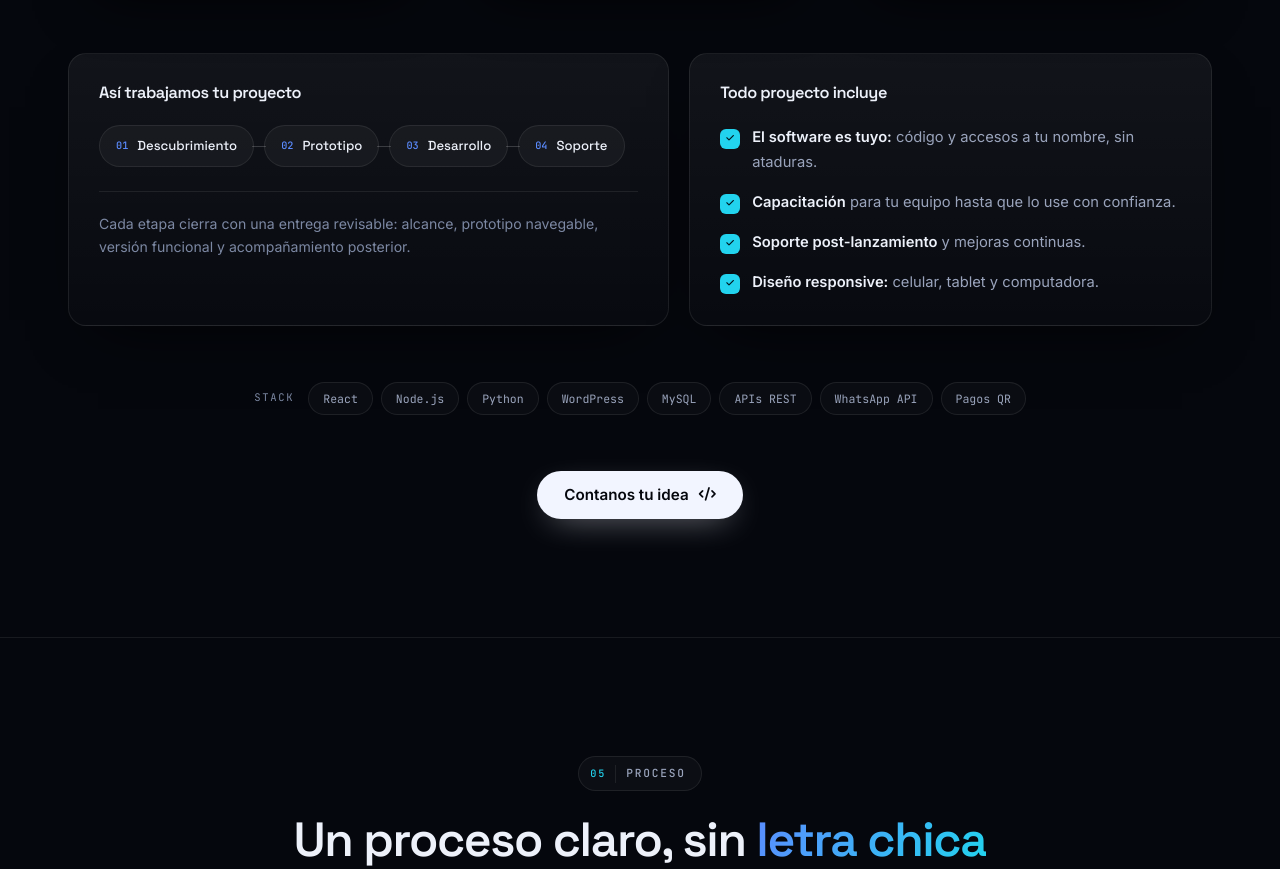
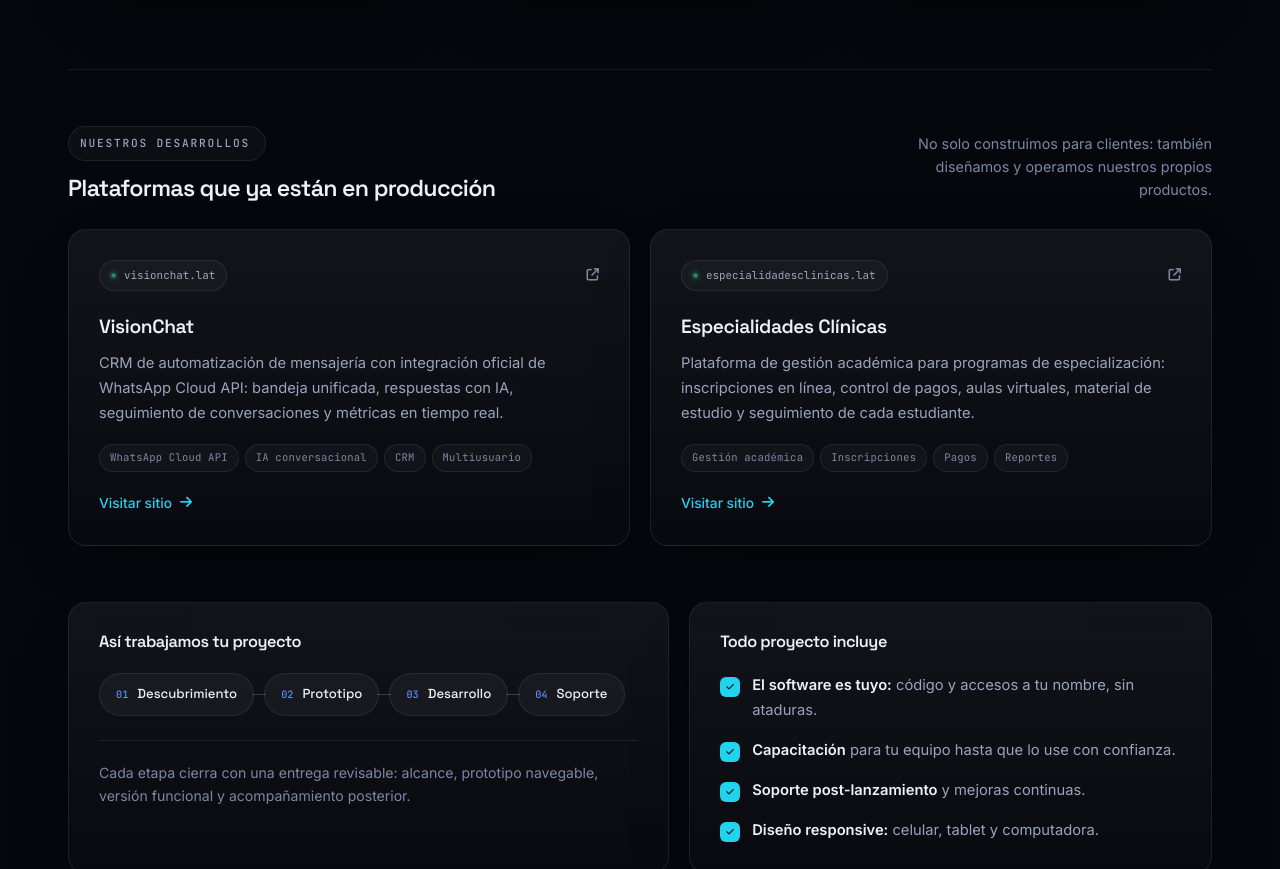
Before and after one commit to camacho2901/vision_digital_web, a plain HTML site: page index.html in a window 1280 px wide. Shown: the part 5862-6731 px from the top of the page. Drawn offline with Linux system fonts and the light colour scheme; animation ran at ten frames a second.

Commit message:
Add own products section to software

```diff
--- a/css/styles.css
+++ b/css/styles.css
@@ -885,6 +885,86 @@ body.menu-open { overflow: hidden; }
 /* =============================================
    SOFTWARE
    ============================================= */
+/* --- Desarrollos propios --- */
+.projects {
+  margin-top: 72px;
+  padding-top: 56px;
+  border-top: 1px solid var(--line);
+}
+.projects-head {
+  display: flex;
+  align-items: flex-end;
+  justify-content: space-between;
+  gap: 32px;
+  margin-bottom: 28px;
+}
+.projects-head .eyebrow { margin-bottom: 14px; }
+.projects-head h3 {
+  font-size: 1.45rem;
+  font-weight: 600;
+  letter-spacing: -0.03em;
+  color: var(--ink);
+}
+.projects-head > p {
+  max-width: 340px;
+  font-size: 0.9rem;
+  line-height: 1.6;
+  text-align: right;
+  color: var(--ink-dim);
+}
+
+.projects-grid {
+  display: grid;
+  grid-template-columns: repeat(2, 1fr);
+  gap: var(--gap);
+}
+
+.project-card { text-decoration: none; color: inherit; }
+.project-top {
+  display: flex;
+  align-items: center;
+  justify-content: space-between;
+  gap: 12px;
+  margin-bottom: 20px;
+}
+.project-domain {
+  display: inline-flex;
+  align-items: center;
+  gap: 8px;
+  max-width: 100%;
+  padding: 5px 11px;
+  font-family: var(--font-mono);
+  font-size: 0.68rem;
+  color: var(--ink-soft);
+  background: rgba(255, 255, 255, 0.03);
+  border: 1px solid var(--line);
+  border-radius: 999px;
+  overflow: hidden;
+  text-overflow: ellipsis;
+  white-space: nowrap;
+}
+.project-domain .status-dot { width: 5px; height: 5px; }
+.project-ext {
+  flex-shrink: 0;
+  font-size: 0.78rem;
+  color: var(--ink-dim);
+  transition: color 0.2s ease, transform 0.2s ease;
+}
+.project-card:hover .project-ext {
+  color: var(--accent-2);
+  transform: translate(2px, -2px);
+}
+.project-card h4 {
+  font-family: var(--font-display);
+  font-size: 1.2rem;
+  font-weight: 600;
+  letter-spacing: -0.02em;
+  color: var(--ink);
+  margin-bottom: 8px;
+}
+.project-card p { font-size: 0.92rem; }
+.project-card .arrow-link { margin-top: auto; padding-top: 20px; }
+
 .panel-grid {
   display: grid;
   grid-template-columns: 1.15fr 1fr;
@@ -1355,6 +1435,9 @@ body.menu-open { overflow: hidden; }
   .stat-item:nth-child(-n+2) { border-bottom: 1px solid var(--line); }
   .service-card--wide { grid-template-columns: 1fr; }
   .service-wide-tags { justify-content: flex-start; }
+  .projects-head { flex-direction: column; align-items: flex-start; gap: 12px; }
+  .projects-head > p { text-align: left; max-width: 520px; }
+  .projects-grid { grid-template-columns: 1fr; }
 }
 
 @media (max-width: 640px) {
--- a/index.html
+++ b/index.html
@@ -22,7 +22,7 @@
   <link rel="preconnect" href="https://fonts.gstatic.com" crossorigin>
   <link href="https://fonts.googleapis.com/css2?family=Inter:wght@400;500;600&family=JetBrains+Mono:wght@400;500;600&family=Space+Grotesk:wght@500;600;700&display=swap" rel="stylesheet">
   <link rel="stylesheet" href="https://cdnjs.cloudflare.com/ajax/libs/font-awesome/6.5.1/css/all.min.css">
-  <link rel="stylesheet" href="css/styles.css?v=10">
+  <link rel="stylesheet" href="css/styles.css?v=11">
   <noscript>
     <style>
       .reveal, .reveal-left, .reveal-right, .reveal-scale { opacity: 1; transform: none; filter: none; }
@@ -492,6 +492,51 @@
           </article>
         </div>
 
+        <!-- Desarrollos propios -->
+        <div class="projects">
+          <div class="projects-head reveal">
+            <div>
+              <p class="eyebrow">Nuestros desarrollos</p>
+              <h3>Plataformas que ya están en producción</h3>
+            </div>
+            <p>No solo construimos para clientes: también diseñamos y operamos nuestros propios productos.</p>
+          </div>
+
+          <div class="projects-grid">
+            <a class="card project-card reveal" href="https://visionchat.lat" target="_blank" rel="noopener">
+              <div class="project-top">
+                <span class="project-domain"><span class="status-dot" aria-hidden="true"></span> visionchat.lat</span>
+                <i class="fas fa-arrow-up-right-from-square project-ext" aria-hidden="true"></i>
+              </div>
+              <h4>VisionChat</h4>
+              <p>CRM de automatización de mensajería con integración oficial de WhatsApp Cloud API: bandeja unificada, respuestas con IA, seguimiento de conversaciones y métricas en tiempo real.</p>
+              <ul class="tags">
+                <li>WhatsApp Cloud API</li>
+                <li>IA conversacional</li>
+                <li>CRM</li>
+                <li>Multiusuario</li>
+              </ul>
+              <span class="arrow-link">Visitar sitio <i class="fas fa-arrow-right" aria-hidden="true"></i></span>
+            </a>
+
+            <a class="card project-card reveal" style="--delay:.08s" href="https://especialidadesclinicas.lat" target="_blank" rel="noopener">
+              <div class="project-top">
+                <span class="project-domain"><span class="status-dot" aria-hidden="true"></span> especialidadesclinicas.lat</span>
+                <i class="fas fa-arrow-up-right-from-square project-ext" aria-hidden="true"></i>
+              </div>
+              <h4>Especialidades Clínicas</h4>
+              <p>Plataforma de gestión académica para programas de especialización: inscripciones en línea, control de pagos, aulas virtuales, material de estudio y seguimiento de cada estudiante.</p>
+              <ul class="tags">
+                <li>Gestión académica</li>
+                <li>Inscripciones</li>
+                <li>Pagos</li>
+                <li>Reportes</li>
+              </ul>
+              <span class="arrow-link">Visitar sitio <i class="fas fa-arrow-right" aria-hidden="true"></i></span>
+            </a>
+          </div>
+        </div>
+
         <div class="panel-grid">
           <div class="panel reveal-left">
             <h3>Así trabajamos tu proyecto</h3>
```
Also changed, not shown: 1 other file.
